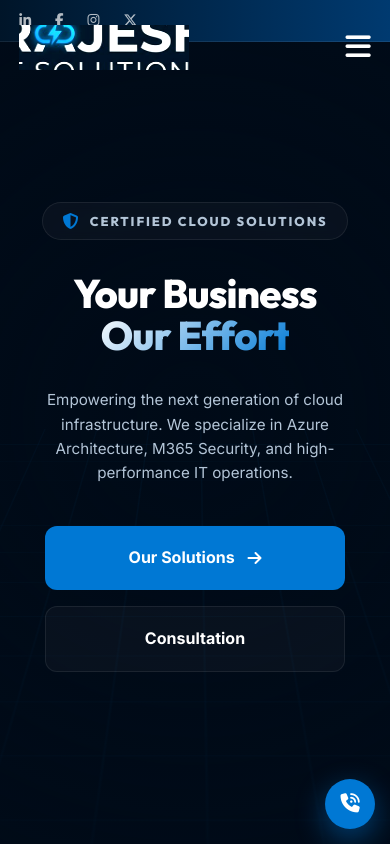
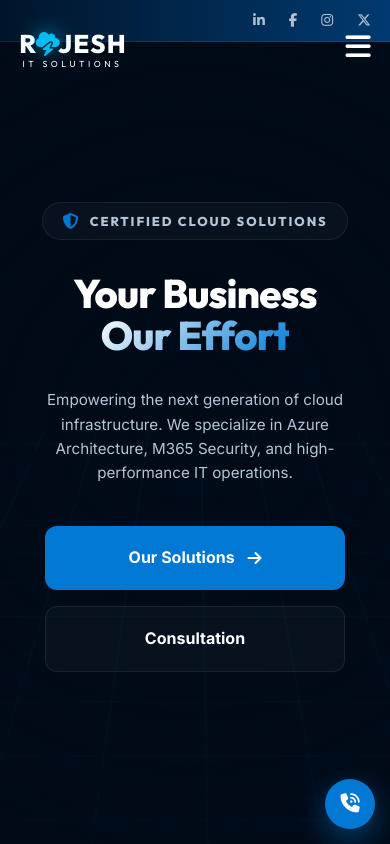
Before and after one commit to Rajesh1921/Rajesh-IT-solutions, a website: page index.html in a window 390 px wide. Shown: the top 844 px of the page. Drawn offline with Linux system fonts and the light colour scheme.

Commit message:
Re-implemented perfect pure HTML typography logo and realigned top header items rightwards

```diff
--- a/index.html
+++ b/index.html
@@ -34,9 +34,8 @@
     <nav class="navbar">
         <div class="container container-nav">
             <a href="#" class="logo" aria-label="Rajesh IT Solutions">
-                <div class="logo-crop">
-                    <img src="logo.png" alt="Rajesh IT Solutions" class="brand-logo">
-                </div>
+                <div class="logo-main" aria-hidden="true">R<i class="fa-solid fa-cloud-bolt logo-cloud"></i>JESH</div>
+                <div class="logo-sub" aria-hidden="true">IT SOLUTIONS</div>
             </a>
             <div class="menu-toggle" id="mobile-menu">
                 <i class="fa-solid fa-bars"></i>
--- a/style.css
+++ b/style.css
@@ -84,8 +84,9 @@ h4,
 
 .top-bar .container {
     display: flex;
-    justify-content: space-between;
+    justify-content: flex-end;
     align-items: center;
+    gap: 3rem;
 }
 
 .top-info {
@@ -151,28 +152,36 @@ h4,
 .logo {
     text-decoration: none;
     display: flex;
-    align-items: center;
+    flex-direction: column;
+    align-items: flex-start;
+    line-height: 1;
+    margin-top: 5px;
 }
 
-.logo-crop {
-    width: 250px;
-    height: 60px; /* Generous height for descenders */
-    overflow: hidden;
-    position: relative;
+.logo-main {
+    font-size: 2.6rem;
+    font-weight: 800;
+    color: white;
     display: flex;
-    justify-content: center;
     align-items: center;
-    mix-blend-mode: lighten; /* Drops the solid background by blending with the black header! */
+    letter-spacing: 0.05em;
 }
 
-.brand-logo {
-    position: absolute;
-    width: 440px; /* Scaling down original 1024x1024 image */
-    height: 440px;
-    top: 50%;
-    left: 50%;
-    transform: translate(-50%, -50%); /* Locks image absolutely to center focal point */
-    filter: brightness(1.2) contrast(1.1); /* Supercharges visibility of the icon edges */
+.logo-cloud {
+    color: var(--secondary); /* The cyan glow */
+    font-size: 2.5rem;
+    margin: 0 -0.4rem 0 -0.1rem; /* Pulls R and JESH extremely tightly around the cloud! */
+    filter: drop-shadow(0 0 10px rgba(0, 188, 242, 0.7));
+}
+
+.logo-sub {
+    font-size: 0.85rem;
+    font-weight: 400;
+    color: white;
+    letter-spacing: 0.44em; /* Wide tracking to match width of "RAJESH" to "H" */
+    margin-top: 0.3rem;
+    padding-left: 0.2rem;
+    text-transform: uppercase;
 }
 
 .nav-links {
@@ -943,14 +952,20 @@ h4,
         padding: 0 1.2rem;
     }
 
-    .logo-crop {
-        width: 170px; /* Scaled down perfectly for mobile navigation */
-        height: 45px;
+    .logo-main {
+        font-size: 1.6rem;
+        letter-spacing: 0.05em;
     }
 
-    .brand-logo {
-        width: 300px; /* Maintain scale proportionally */
-        height: 300px;
+    .logo-cloud {
+        font-size: 1.5rem;
+        margin: 0 -0.2rem 0 -0.1rem;
+    }
+
+    .logo-sub {
+        font-size: 0.55rem;
+        letter-spacing: 0.4em;
+        margin-top: 0.2rem;
     }
 
     .menu-toggle {
```
